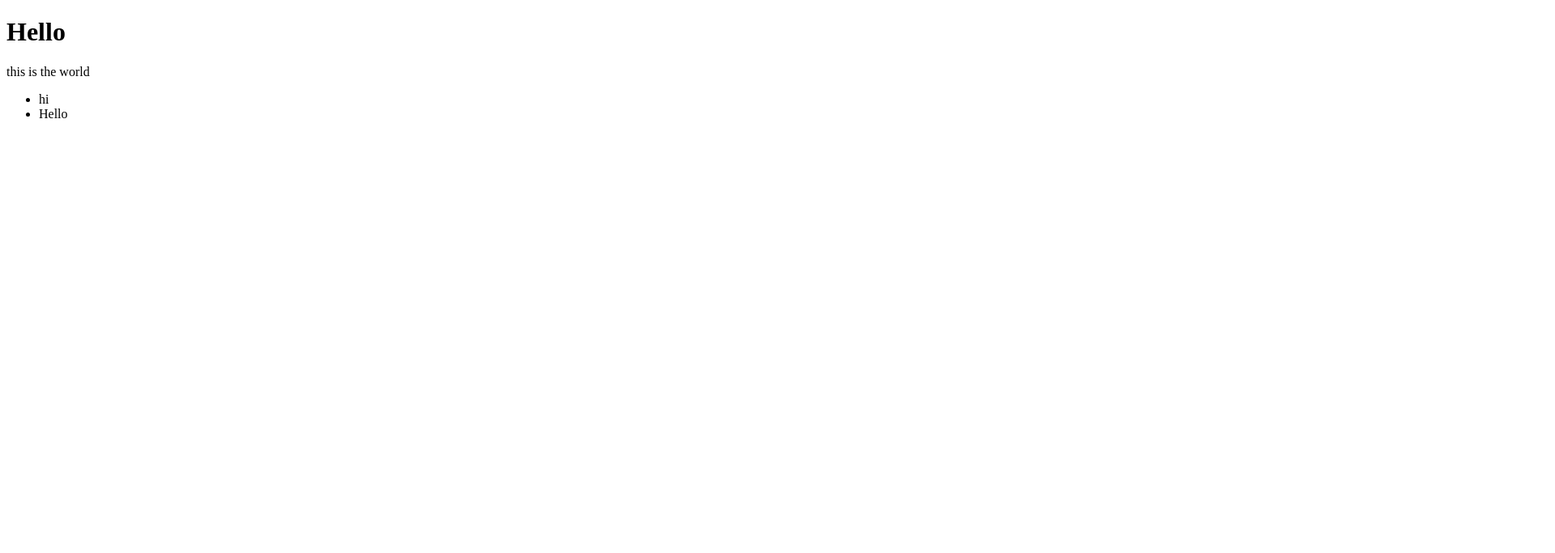
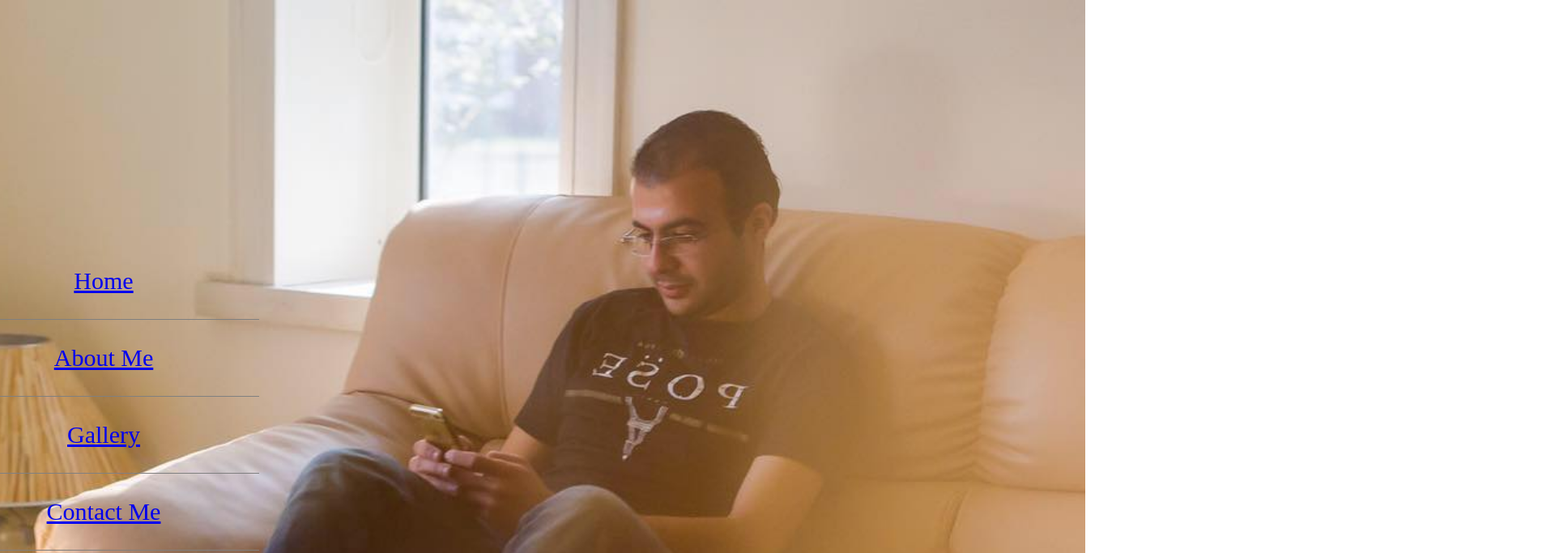
Before and after one commit to AbdullahAlmozawer/spring2019-sprint2, a plain HTML site: page index.html in a window 1280 px wide. Shown: the top 683 px of the page at 81% size, 1920 px wide, since content can reach past the window. Drawn offline with Linux system fonts and the light colour scheme.

Commit message:
Update index.html

```diff
--- a/index.html
+++ b/index.html
@@ -1,17 +1,48 @@
 <!DOCTYPE html>
 <html lang="en">
-  <head>
-    <meta charset="UTF-8" />
-    <meta name="viewport" content="width=device-width, initial-scale=1.0" />
-    <meta http-equiv="X-UA-Compatible" content="ie=edge" />
-    <title>hi</title>
-  </head>
-  <body>
-    <h1>Hello</h1>
-    <p>this is the world</p>
+<head>
+    <meta charset="UTF-8">
+    <meta name="viewport" content="width=device-width, initial-scale=1.0">
+    <meta http-equiv="X-UA-Compatible" content="ie=edge">
+    <title>my first website</title>
+
+    <link rel="stylesheet" href="styles.css"/>
+
+
+
+
+</head>
+<body>
+    <div id="sidebar">
+        <div class="toggle-btn">
+            <span> </span>
+            <span> </span>
+            <span> </span>
+
+    </div>
     <ul>
-      <li> hi </li>
-      <li>Hello</li>
+    <li> <a href="#"> Home</a> </li>
+    <li> <a href="#"> About Me </a></li>
+    <li> <a href="#"> Gallery </a></li>
+    <li> <a href="#"> Contact Me</a></li>
+
     </ul>
-  </body>
+    </div>
+
+    <style>
+body {
+    background-image: url("abdo.jpg");
+    background-repeat: no-repeat;
+    background-size:cover;
+    width: 100%;
+    height: 100vh;
+    background-position:center;
+    right: 50%;
+
+    margin: 100px;
+    padding: 200px 800px;
+
+}
+</style>
+</body>
 </html>
```
